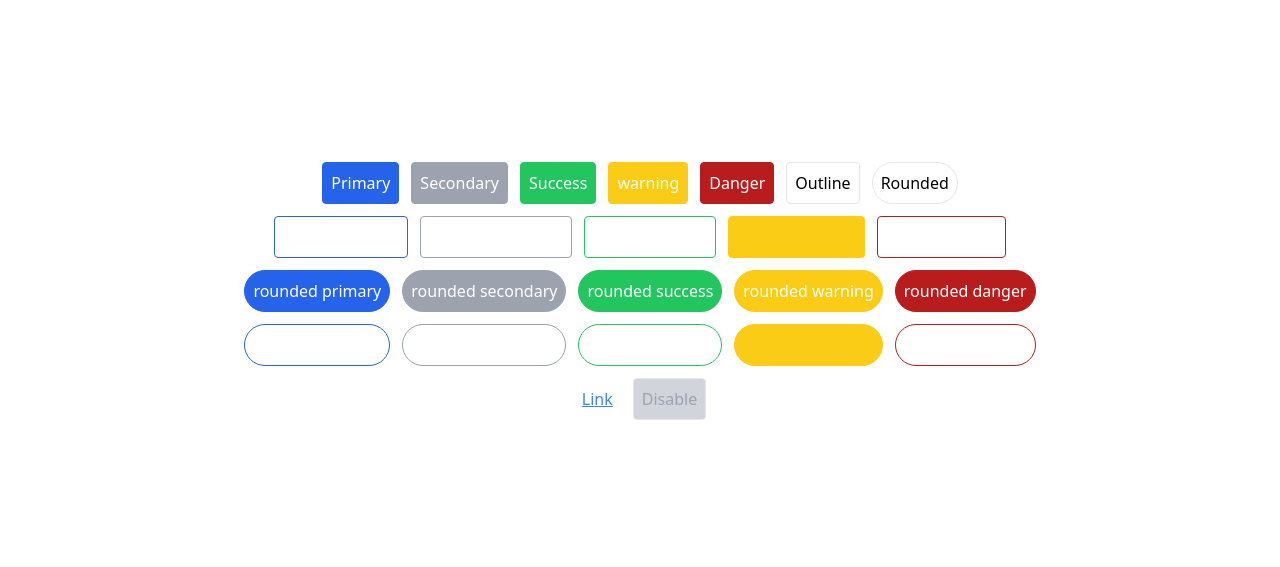
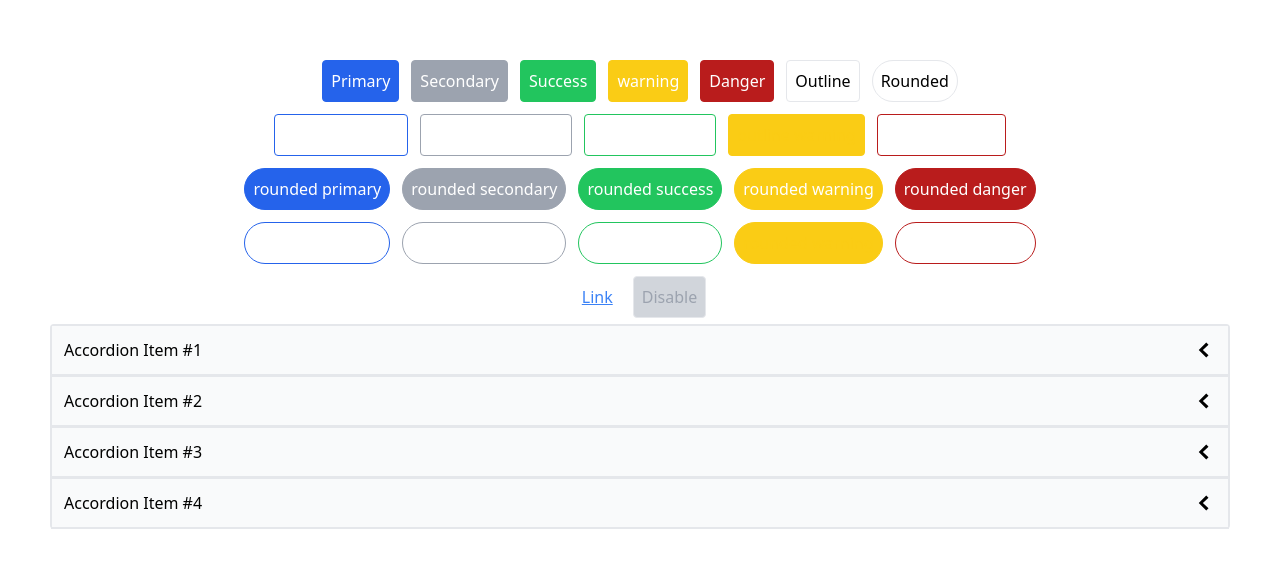
Before and after one commit to priyakh87/UI-components, a React (Create React App) app: page / in a window 1280 px wide. Shown: the part 109-676 px from the top of the page. Built offline with nearby package versions, Linux system fonts and the light colour scheme.

Commit message:
accordion component and accordion page added to app

```diff
--- a/src/App.css
+++ b/src/App.css
@@ -1,5 +1,7 @@
 .App {
   text-align: center;
+  margin:auto;
+  max-width: calc(100% - 100px);
 }
 
 .App-logo {
--- a/src/App.js
+++ b/src/App.js
@@ -1,11 +1,12 @@
 
 import './App.css';
-import Buttons from './types-component/Buttons';
-
+import Buttons from './pages/ButtonsPage';
+import AccordionsPage from './pages/AccordionPage';
 function App() {
   return (
     <div className="App min-h-screen justify-center flex flex-col">
    <Buttons/>
+   <AccordionsPage/>
     </div>
   );
 }
--- /dev/null
+++ b/src/components/Accordion.js
@@ -0,0 +1,33 @@
+import { useState } from "react"
+import { GoChevronDown,GoChevronLeft } from "react-icons/go";
+
+function Accordion({items}){
+    const [expandedIndex,setExpandedIndex]=useState(-1);
+
+    const handleClickHeader=(nextIndex)=>{
+        if(expandedIndex===nextIndex){
+            setExpandedIndex(-1);
+        }else{
+            setExpandedIndex(nextIndex)
+        }
+
+    }
+
+    const renderAccordionItems=
+        items.map((item,index)=>{
+            const isExpanded=index===expandedIndex;
+            const icon=<span className="text-2xl">{isExpanded?<GoChevronDown/> : <GoChevronLeft/>}</span>
+            return(
+            <div key={item.id} className="border ">
+            <div className="flex justify-between p-3 bg-gray-50 border-b items-center cursor-pointer" onClick={()=>handleClickHeader(index)}>
+                {item.label} {icon}
+                </div>
+            {isExpanded && <div className="border-b p-5">{item.content}</div>}
+            </div>)
+        })
+
+
+    return <div className="w-full border-x border-t rounded">{renderAccordionItems}</div>
+}
+
+export default Accordion
--- a/src/components/Button.js
+++ b/src/components/Button.js
@@ -1,7 +1,7 @@
-
+import PropTypes  from "prop-types"
 import classNames from "classnames"
 
-export default function Button({
+ function Button({
     children,
     primary,
     secondary,
@@ -11,7 +11,9 @@ warning,
     rounded,
     outline,
     link,
-disable}){
+    disable,
+    ...rest}){
+
     const classes=classNames(`px-2 py-2 m-1.5 rounded border`,
     {'bg-blue-600 border-blue-600 text-white':primary,
     'bg-gray-400 border-gray-400 text-white':secondary,
@@ -28,5 +30,10 @@ disable}){
     'text-blue-500 underline border-0':link,
     'text-gray-400 bg-gray-300 pointer-events-none':disable
 })
-    return <button className={classes}>{children}</button>
+    return <button {...rest} className={classes}>{children}</button> }
+
+Button.propTypes={
+
+        primary:PropTypes.bool,
     }
+export default Button
--- /dev/null
+++ b/src/dummyData/Accordion.js
@@ -0,0 +1,31 @@
+ function AccordionItems(){
+    const items=[
+                    {
+                        id:'adfhgdfv',
+                        label:"Accordion Item #1",
+                        content:"This is the first item's accordion body. It is shown by default, until the collapse plugin adds the appropriate classes that we use to style each element. These classes control the overall appearance, as well as the showing and hiding via CSS transitions. You can modify any of this with custom CSS or overriding our default variables. It's also worth noting that just about any HTML can go within the .accordion-body, though the transition does limit overflow.",
+
+                    },
+                    {id:'bdfhgdfv',
+                        label:"Accordion Item #2",
+                        content:"This is the second item's accordion body. It is shown by default, until the collapse plugin adds the appropriate classes that we use to style each element. These classes control the overall appearance, as well as the showing and hiding via CSS transitions. You can modify any of this with custom CSS or overriding our default variables. It's also worth noting that just about any HTML can go within the .accordion-body, though the transition does limit overflow.",
+
+                    },
+                    {id:'cdfhgdfv',
+                        label:"Accordion Item #3",
+                        content:"This is the third item's accordion body. It is shown by default, until the collapse plugin adds the appropriate classes that we use to style each element. These classes control the overall appearance, as well as the showing and hiding via CSS transitions. You can modify any of this with custom CSS or overriding our default variables. It's also worth noting that just about any HTML can go within the .accordion-body, though the transition does limit overflow.",
+
+                    },
+                    {id:'dfhgdfv',
+                        label:"Accordion Item #4",
+                        content:"This is the fourth item's accordion body. It is shown by default, until the collapse plugin adds the appropriate classes that we use to style each element. These classes control the overall appearance, as well as the showing and hiding via CSS transitions. You can modify any of this with custom CSS or overriding our default variables. It's also worth noting that just about any HTML can go within the .accordion-body, though the transition does limit overflow.",
+
+                    }
+    ]
+
+    return items
+}
+
+
+
+export default AccordionItems
--- /dev/null
+++ b/src/pages/AccordionPage.js
@@ -0,0 +1,12 @@
+import Accordion from "../components/Accordion"
+import AccordionItems from "../dummyData/Accordion";
+
+function AccordionsPage(){
+
+
+    return (<div className="flex " >
+         <Accordion items={AccordionItems.call()} />
+    </div>)
+}
+
+export default AccordionsPage
--- a/src/types-component/Buttons.js
+++ b/src/pages/ButtonsPage.js
@@ -1,10 +1,12 @@
 import Button from "../components/Button"
 
-function Buttons(){
+function ButtonsPage(){
+    const handleClick=()=>{console.log("click");}
+    const handleMouseOver=()=>{console.log("mouse over click");}
     return (<div >
-         <Button primary>Primary</Button>
+         <Button primary onClick={handleClick}>Primary</Button>
          <Button secondary>Secondary</Button>
-         <Button success>Success</Button>
+         <Button success onMouseOver={handleMouseOver}>Success</Button>
          <Button warning>warning</Button>
          <Button danger>Danger</Button>
          <Button outline>Outline</Button>
@@ -37,4 +39,4 @@ function Buttons(){
     </div>)
 }
 
-export default Buttons
+export default ButtonsPage
```
Lines whose indentation alone changed are shown as unchanged.
